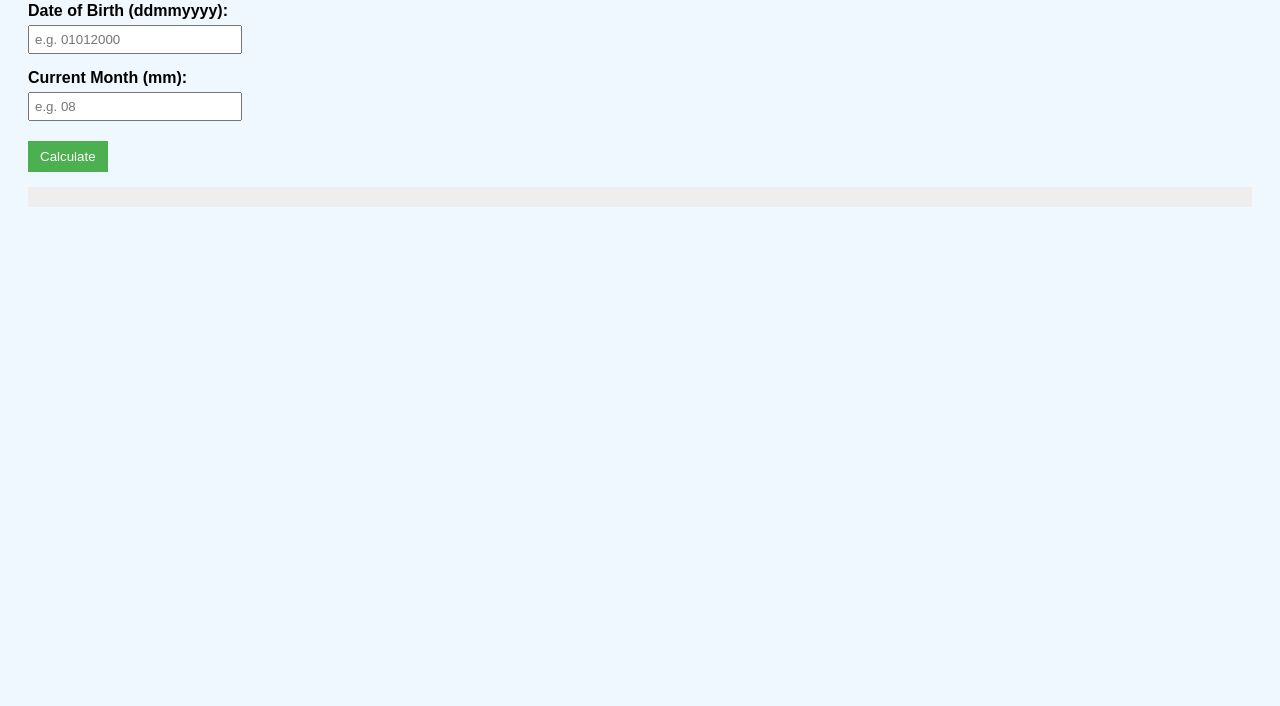
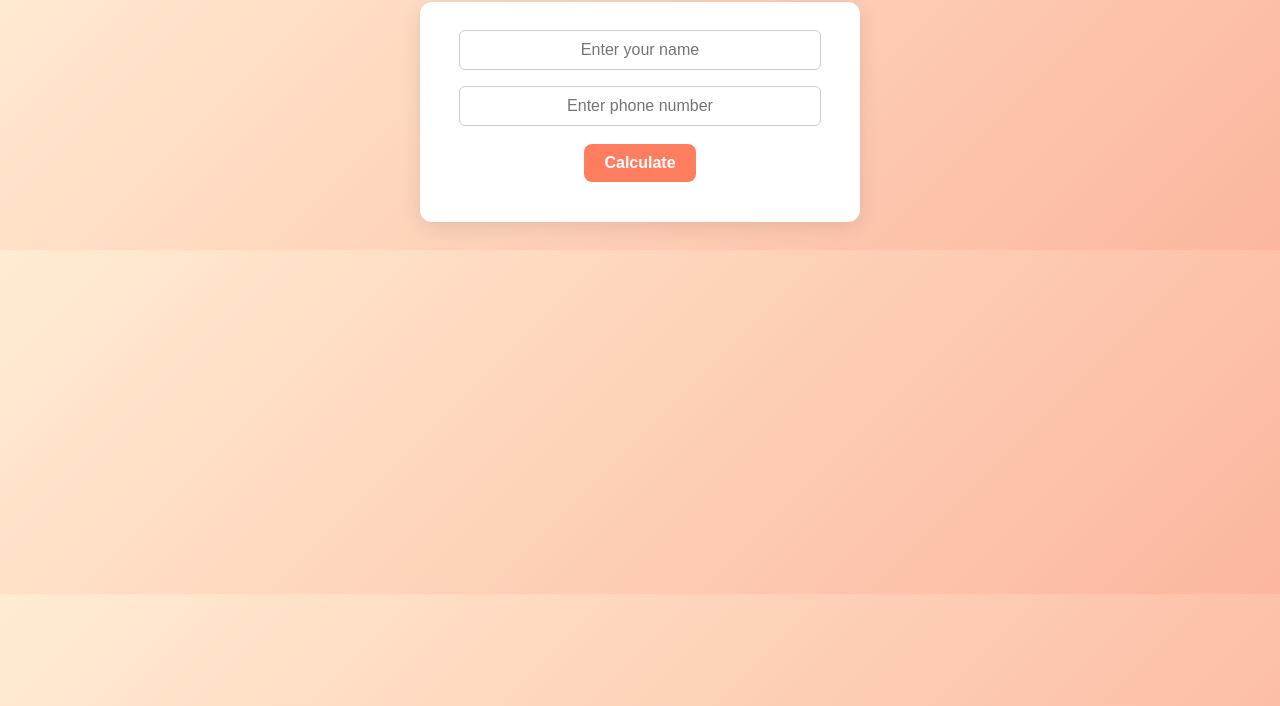
Before and after one commit to swayamg26/numerology, a plain HTML site: page index.html in a window 1280 px wide. Shown: the part 94-800 px from the top of the page. Drawn offline with Linux system fonts and the light colour scheme.

Commit message:
Update index.html

```diff
--- a/index.html
+++ b/index.html
@@ -1,86 +1,135 @@
 <!DOCTYPE html>
-<html>
+<html lang="en">
 <head>
-    <title>Date of Birth to Single Digit</title>
+<meta charset="UTF-8">
+<title>Numerology Calculator</title>
+<meta name="viewport" content="width=device-width, initial-scale=1.0">
 <style>
     body {
         font-family: Arial, sans-serif;
-            background-color: #f0f8ff;
+        background: linear-gradient(135deg, #ffecd2, #fcb69f);
+        text-align: center;
         padding: 20px;
+        color: #333;
     }
-        label {
+    h1 {
+        margin-bottom: 10px;
+        color: #444;
+    }
+    .container {
+        background: white;
+        padding: 20px;
+        border-radius: 12px;
+        box-shadow: 0 4px 20px rgba(0,0,0,0.1);
+        max-width: 400px;
+        margin: auto;
+    }
+    input {
+        padding: 10px;
+        font-size: 16px;
+        width: 85%;
+        margin: 8px 0;
+        border: 1px solid #ccc;
+        border-radius: 6px;
+        text-align: center;
+    }
+    button {
+        padding: 10px 20px;
+        font-size: 16px;
+        background: #ff7e5f;
+        border: none;
+        border-radius: 8px;
+        color: white;
         font-weight: bold;
-            display: block;
+        cursor: pointer;
         margin-top: 10px;
     }
-        input {
-            padding: 5px;
-            margin: 5px 0;
-            width: 200px;
+    button:hover {
+        background: #eb6750;
     }
-        button {
-            padding: 8px 12px;
-            border: none;
-            cursor: pointer;
-            margin-top: 15px;
-            background-color: #4CAF50;
-            color: white;
+    .result {
+        text-align: left;
+        margin-top: 20px;
+        font-size: 16px;
+        line-height: 1.6;
     }
-        pre {
-            background: #eee;
-            padding: 10px;
-            margin-top: 15px;
+    .result strong {
+        color: #ff5733;
     }
 </style>
 </head>
 <body>
 
-<h2>Date of Birth to Single Digit</h2>
+<h1>Numerology Calculator</h1>
+<div class="container">
+    <input type="text" id="nameInput" placeholder="Enter your name">
+    <input type="text" id="phoneInput" placeholder="Enter phone number">
+    <br>
+    <button onclick="calculate()">Calculate</button>
 
-<label>Date of Birth (ddmmyyyy):</label>
-<input type="text" id="dob" placeholder="e.g. 01012000">
-
-<label>Current Month (mm):</label>
-<input type="number" id="month" placeholder="e.g. 08">
-
-<br>
-<button type="button" onclick="calculateSingleDigit()">Calculate</button>
-
-<pre id="results"></pre>
+    <div class="result" id="output"></div>
+</div>
 
 <script>
-function reduceToSingleDigit(n) {
-    while (n >= 10) {
-        let sum_digits = 0;
-        while (n > 0) {
-            sum_digits += n % 10;
-            n = Math.floor(n / 10);
+    // Pythagorean letter-to-number mapping
+    const values = {
+        A:1,B:2,C:3,D:4,E:5,F:6,G:7,H:8,I:9,
+        J:1,K:2,L:3,M:4,N:5,O:6,P:7,Q:8,R:9,
+        S:1,T:2,U:3,V:4,W:5,X:6,Y:7,Z:8
+    };
+    // Planes
+    const physicalLetters    = ['E','D','M','N','V','W'];
+    const mentalLetters      = ['A','H','J','Q','S','Z'];
+    const emotionalLetters   = ['B','C','F','K','L','O','T','X','U'];
+    const intuitionalLetters = ['G','I','P','R','Y'];
+
+    function reduceToSingleDigit(num) {
+        while (num > 9 && num !== 11 && num !== 22 && num !== 33) {
+            num = num.toString().split('').reduce((a,b) => a + Number(b), 0);
         }
-        n = sum_digits;
-    }
-    return n;
+        return num;
     }
 
-function calculateSingleDigit() {
-    const date = document.getElementById("dob").value.trim();
-    const curr_month = parseInt(document.getElementById("month").value);
-    let results = "";
+    function calculate() {
+        const name = document.getElementById('nameInput').value.toUpperCase().replace(/[^A-Z]/g,"");
+        const phone = document.getElementById('phoneInput').value.replace(/[^0-9]/g,"");
 
-    if (!date || date.length !== 8) {
-        results = "Invalid Date Format";
-    } else {
-        const day = parseInt(date.substring(0, 2));
-        const month = parseInt(date.substring(2, 4));
-        const year = parseInt(date.substring(4));
-
-        let months_after = (curr_month !== month) ? (12 - month) + curr_month : 0;
-        let total = day + month + year + curr_month + months_after;
-        let single_digit = reduceToSingleDigit(total);
-
-        results = `Single Digit: ${single_digit}`; // <-- Backticks!
+        if(!name && !phone) {
+            alert("Please enter at least a name or phone number!");
+            return;
         }
 
-    document.getElementById("results").textContent = results;
+        let total=0, physical=0, mental=0, emotional=0, intuitional=0;
+        for (let char of name) {
+            if (values[char]) {
+                total += values[char];
+                if (physicalLetters.includes(char))    physical += values[char];
+                if (mentalLetters.includes(char))      mental += values[char];
+                if (emotionalLetters.includes(char))   emotional += values[char];
+                if (intuitionalLetters.includes(char)) intuitional += values[char];
+            }
+        }
+
+        let phoneSum = 0;
+        for (let digit of phone) {
+            phoneSum += Number(digit);
+        }
+
+        let outputHtml = "";
+        if(name) {
+            outputHtml += `<strong>Results for Name: ${name}</strong><br>`;
+            outputHtml += `Total Sum: ${total}<br>`;
+            outputHtml += `Physical: ${physical}<br>`;
+            outputHtml += `Mental: ${mental}<br>`;
+            outputHtml += `Emotional: ${emotional}<br>`;
+            outputHtml += `Intuitional: ${intuitional}<br><br>`;
+        }
+        if(phone) {
+            outputHtml += `<strong>Phone Number: ${phone}</strong><br>`;
+            outputHtml += `Phone Sum: ${phoneSum} (Reduced: ${reduceToSingleDigit(phoneSum)})<br>`;
+        }
+
+        document.getElementById('output').innerHTML = outputHtml;
     }
 </script>
 
```
Lines whose indentation alone changed are shown as unchanged.
